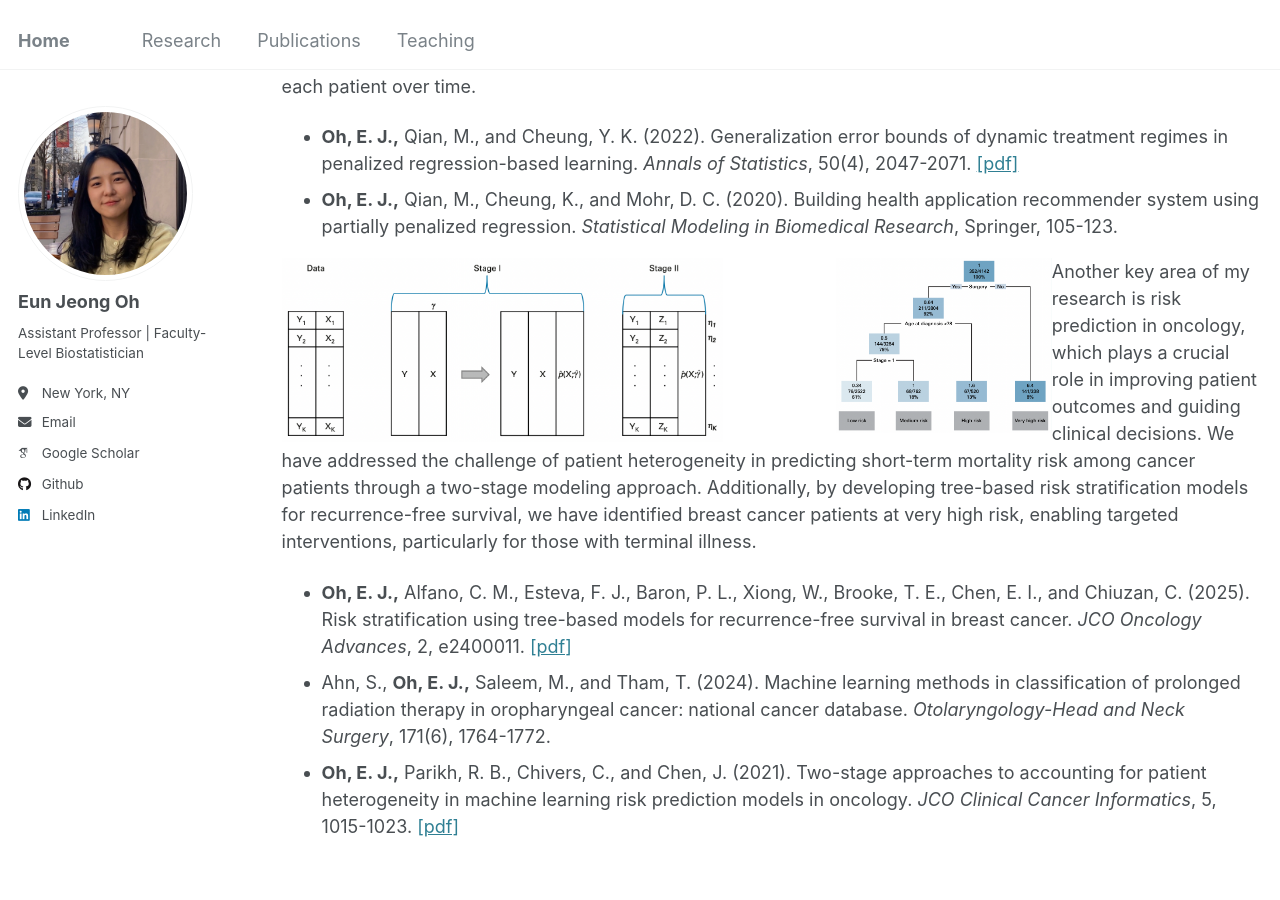
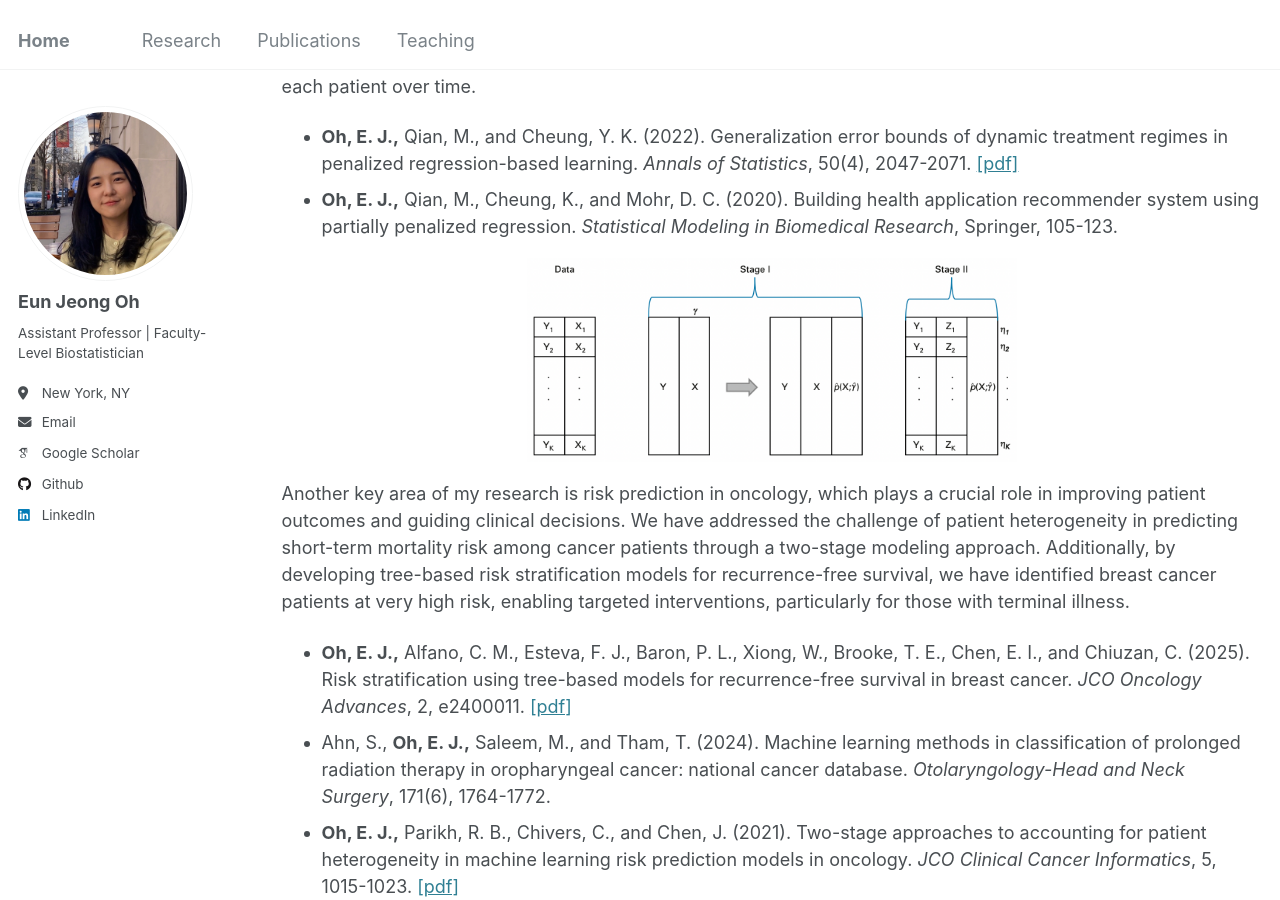
Before and after one commit to oheunj/oheunj.github.io, a Jekyll site: the page built from _pages/research.md, in a window 1280 px wide and 900 px high, scrolled down 336 px. Built offline with Jekyll 4.4.1, drawn with Linux system fonts in a browser that asks for light colours; some web fonts are replaced.

Commit message:
Update research.md

```diff
--- a/_pages/research.md
+++ b/_pages/research.md
@@ -22,13 +22,10 @@ Personalized medicine typically takes one of two forms: (i) identifying subgroup
 
 
 <div style="text-align: center;">
-  <img src="/images/myfig2.png" style="width:45%; float: left; margin-right: 3cm;" />
-  <img src="/images/myfig3.png" style="width:22%; float: left;" />
+  <img src="/images/myfig2.png" style="width: 50%;">
 </div>
 
-<p>
 Another key area of my research is risk prediction in oncology, which plays a crucial role in improving patient outcomes and guiding clinical decisions. We have addressed the challenge of patient heterogeneity in predicting short-term mortality risk among cancer patients through a two-stage modeling approach. Additionally, by developing tree-based risk stratification models for recurrence-free survival, we have identified breast cancer patients at very high risk, enabling targeted interventions, particularly for those with terminal illness.
-</p>
 
 * __Oh, E. J.,__ Alfano, C. M., Esteva, F. J., Baron, P. L., Xiong, W., Brooke, T. E., Chen, E. I., and  Chiuzan, C. (2025). Risk stratification using tree-based models for recurrence-free survival in breast cancer. _JCO Oncology Advances_, 2, e2400011. [[pdf]](https://ascopubs.org/doi/pdfdirect/10.1200/OA.24.00011)
 * Ahn, S., __Oh, E. J.,__ Saleem, M., and Tham, T. (2024). Machine learning methods in classification of prolonged radiation therapy in oropharyngeal cancer: national cancer database. _Otolaryngology-Head and Neck Surgery_, 171(6), 1764-1772.
```
